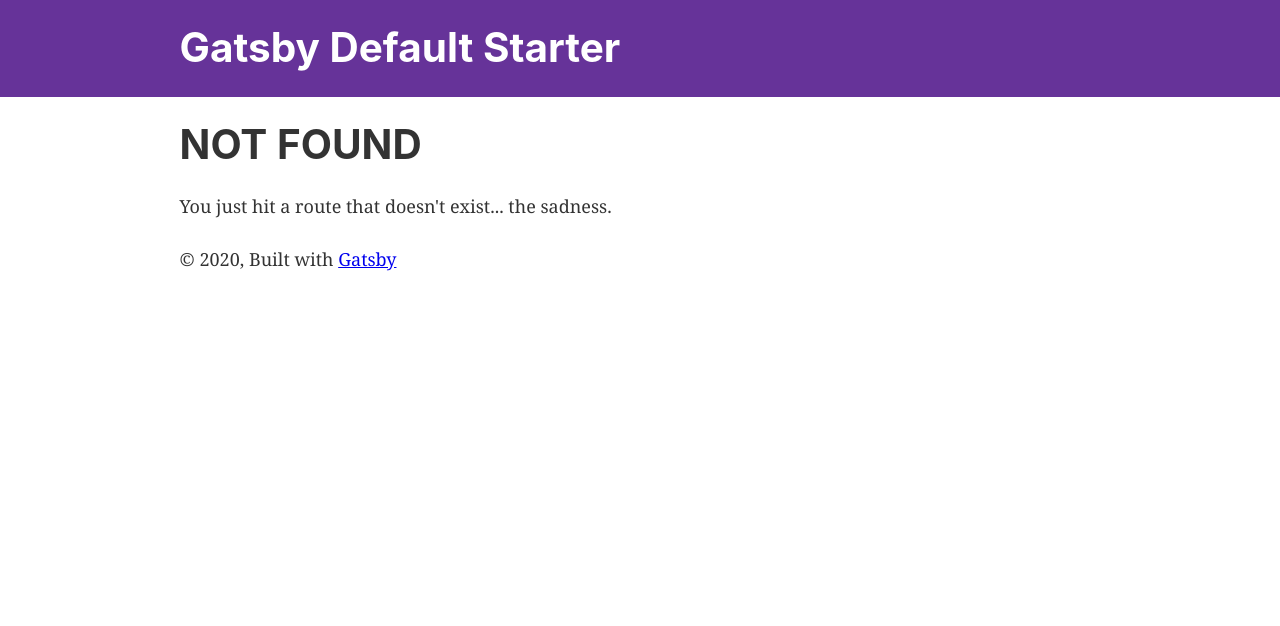
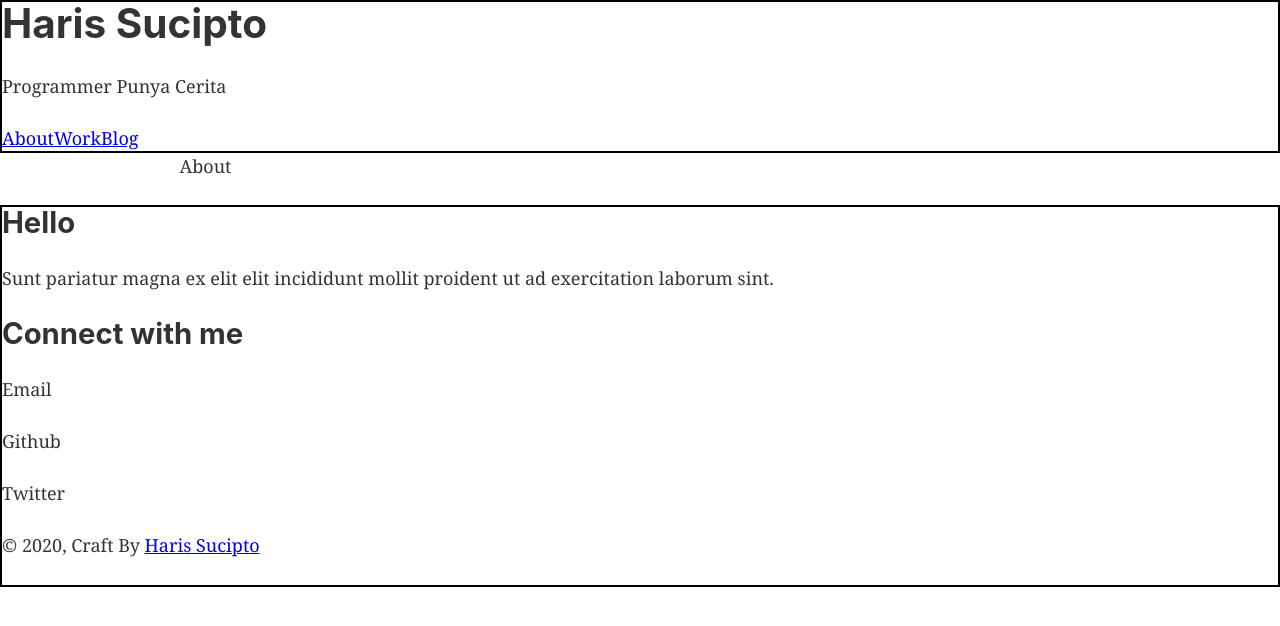
Before and after one commit to harissucipto/harissucipto.github.io, a Gatsby site: page /about in a window 1280 px wide. Before the commit this address had no page. Built offline with nearby package versions, Linux system fonts and the light colour scheme; Gatsby itself is replaced by a stand-in of ours.

Commit message:
basic layout

```diff
--- a/gatsby-config.js
+++ b/gatsby-config.js
@@ -1,7 +1,7 @@
 module.exports = {
   siteMetadata: {
-    title: `Gatsby Default Starter`,
-    description: `Kick off your next, great Gatsby project with this default starter. This barebones starter ships with the main Gatsby configuration files you might need.`,
+    title: `Haris Sucipto`,
+    description: `Perjalanan Pengalaman Programmer`,
     author: `@gatsbyjs`,
   },
   plugins: [
--- /dev/null
+++ b/src/components/FooterBar.js
@@ -0,0 +1,36 @@
+import React from "react"
+
+const FooterBar = () => {
+  return (
+    <footer style={{ border: "2px solid black" }}>
+      <div>
+        <div></div>
+        <div>
+          <h2>Hello</h2>
+          <p>
+            Sunt pariatur magna ex elit elit incididunt mollit proident ut ad
+            exercitation laborum sint.
+          </p>
+        </div>
+      </div>
+
+      <div>
+        <h2>Connect with me</h2>
+        <div>
+          <p>Email</p>
+          <p>Github</p>
+          <p>Twitter</p>
+        </div>
+      </div>
+      <div>
+        <p>
+          © {new Date().getFullYear()}, Craft By
+          {` `}
+          <a href="https://harissucipto.com">Haris Sucipto</a>
+        </p>
+      </div>
+    </footer>
+  )
+}
+
+export default FooterBar
--- /dev/null
+++ b/src/components/HeaderBar.js
@@ -0,0 +1,16 @@
+import React from "react"
+import NavigasiMenu from "./NavigasiMenu"
+
+const HeaderBar = () => {
+  return (
+    <header style={{ border: "2px solid black" }}>
+      <div>
+        <h1>Haris Sucipto</h1>
+        <p>Programmer Punya Cerita</p>
+      </div>
+      <NavigasiMenu />
+    </header>
+  )
+}
+
+export default HeaderBar
--- /dev/null
+++ b/src/components/NavigasiMenu.js
@@ -0,0 +1,14 @@
+import React from "react"
+import { Link } from "gatsby"
+
+const NavigasiMenu = () => {
+  return (
+    <div>
+      <Link to="/about">About</Link>
+      <Link to="/work">Work</Link>
+      <Link to="/blog">Blog</Link>
+    </div>
+  )
+}
+
+export default NavigasiMenu
--- a/src/components/layout.js
+++ b/src/components/layout.js
@@ -11,6 +11,8 @@ import { useStaticQuery, graphql } from "gatsby"
 
 import Header from "./header"
 import "./layout.css"
+import HeaderBar from "./HeaderBar"
+import FooterBar from "./FooterBar"
 
 const Layout = ({ children }) => {
   const data = useStaticQuery(graphql`
@@ -24,8 +26,12 @@ const Layout = ({ children }) => {
   `)
 
   return (
-    <>
-      <Header siteTitle={data.site.siteMetadata.title} />
+    <div
+      style={{
+        minHeight: "100vh",
+      }}
+    >
+      <HeaderBar />
       <div
         style={{
           margin: `0 auto`,
@@ -34,14 +40,10 @@ const Layout = ({ children }) => {
           paddingTop: 0,
         }}
       >
-        <main>{children}</main>
-        <footer>
-          © {new Date().getFullYear()}, Built with
-          {` `}
-          <a href="https://www.gatsbyjs.org">Gatsby</a>
-        </footer>
+        <main style={{ minHeight: "100%" }}>{children}</main>
       </div>
-    </>
+      <FooterBar />
+    </div>
   )
 }
 
--- /dev/null
+++ b/src/pages/about.js
@@ -0,0 +1,14 @@
+import React from "react"
+import Layout from "../components/layout"
+import SEO from "../components/seo"
+
+const About = () => {
+  return (
+    <div>
+      <SEO title="About" />
+      <Layout>About</Layout>
+    </div>
+  )
+}
+
+export default About
--- a/src/pages/index.js
+++ b/src/pages/index.js
@@ -7,14 +7,7 @@ import SEO from "../components/seo"
 
 const IndexPage = () => (
   <Layout>
-    <SEO title="Home" />
-    <h1>Hi people</h1>
-    <p>Welcome to your new Gatsby site.</p>
-    <p>Now go build something great.</p>
-    <div style={{ maxWidth: `300px`, marginBottom: `1.45rem` }}>
-      <Image />
-    </div>
-    <Link to="/page-2/">Go to page 2</Link>
+    <SEO title="" />
   </Layout>
 )
 
```
Also changed, not shown: src/pages/blog.js (added, +14 -0 lines), src/pages/work.js (added, +14 -0 lines).
